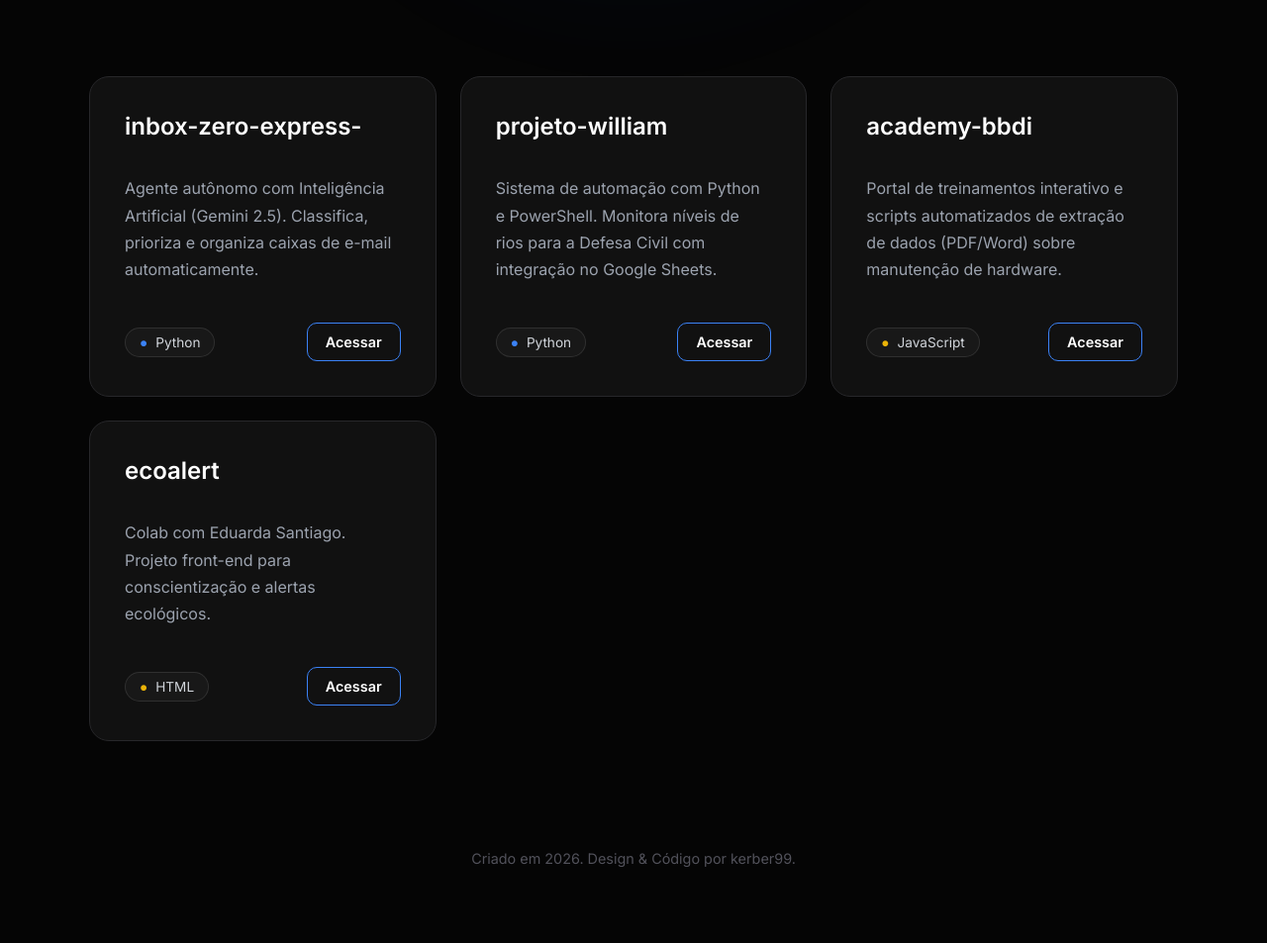
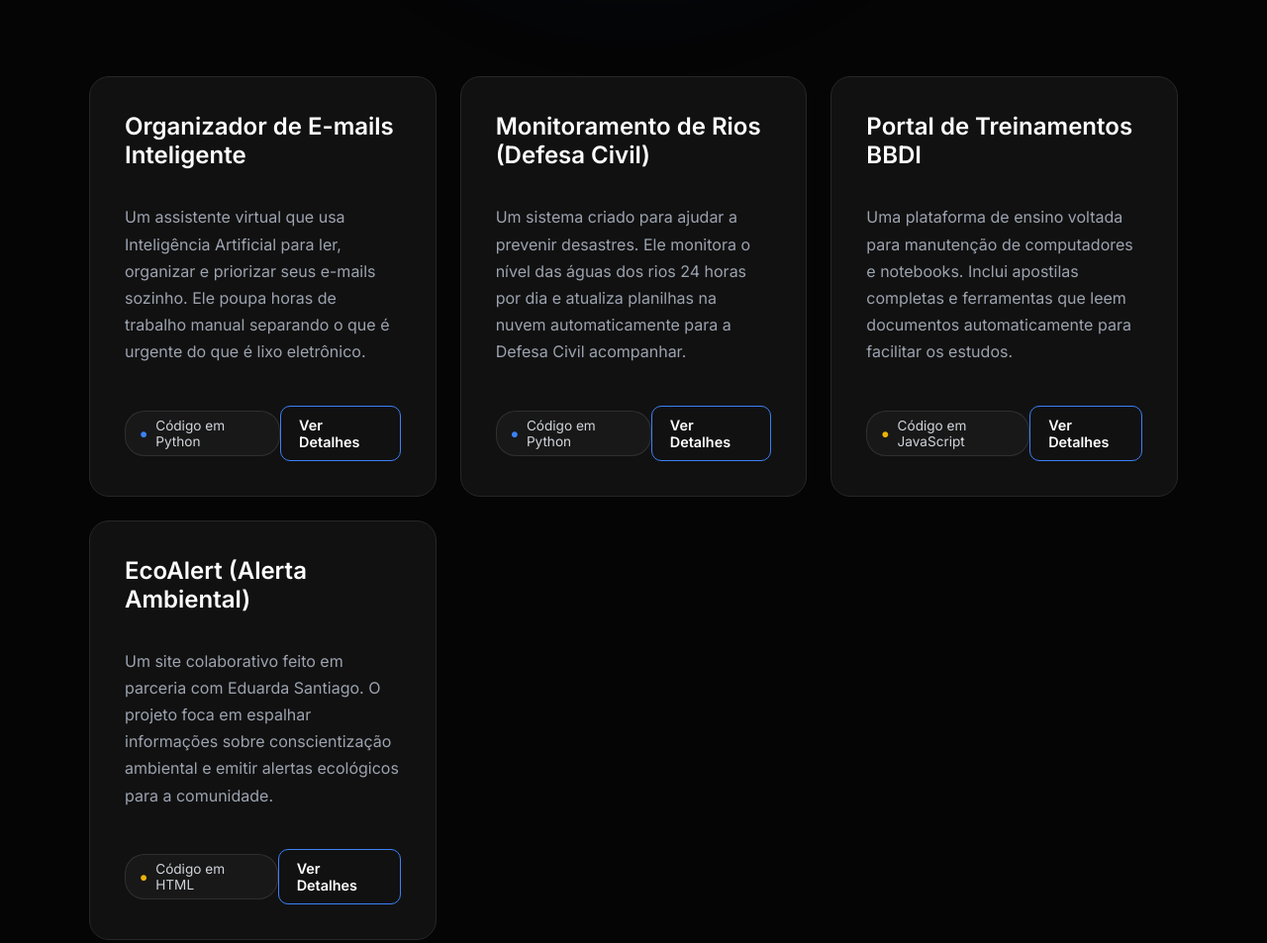
Before and after one commit to kerber99/kerber99.github.io, a plain HTML site: page index.html in a window 1280 px wide. Shown: the part 492-1445 px from the top of the page at 99% size. Before the commit the page ends 1415 px from the top, so only its background shows below. Drawn offline with Linux system fonts and the light colour scheme.

Commit message:
Translate project descriptions to plain, business-friendly language

```diff
--- a/index.html
+++ b/index.html
@@ -283,45 +283,45 @@
 
         <div class="card">
             <div class="card-header">
-                <h2 class="card-title">inbox-zero-express-</h2>
+                <h2 class="card-title">Organizador de E-mails Inteligente</h2>
             </div>
-            <p class="card-desc">Agente autônomo com Inteligência Artificial (Gemini 2.5). Classifica, prioriza e organiza caixas de e-mail automaticamente.</p>
+            <p class="card-desc">Um assistente virtual que usa Inteligência Artificial para ler, organizar e priorizar seus e-mails sozinho. Ele poupa horas de trabalho manual separando o que é urgente do que é lixo eletrônico.</p>
             <div class="card-footer">
-                <div class="badge python"><span>●</span> Python</div>
-                <a href="https://github.com/kerber99/inbox-zero-express-" class="btn" target="_blank">Acessar</a>
+                <div class="badge python"><span>●</span> Código em Python</div>
+                <a href="https://github.com/kerber99/inbox-zero-express-" class="btn" target="_blank">Ver Detalhes</a>
             </div>
         </div>
 
         <div class="card">
             <div class="card-header">
-                <h2 class="card-title">projeto-william</h2>
+                <h2 class="card-title">Monitoramento de Rios (Defesa Civil)</h2>
             </div>
-            <p class="card-desc">Sistema de automação com Python e PowerShell. Monitora níveis de rios para a Defesa Civil com integração no Google Sheets.</p>
+            <p class="card-desc">Um sistema criado para ajudar a prevenir desastres. Ele monitora o nível das águas dos rios 24 horas por dia e atualiza planilhas na nuvem automaticamente para a Defesa Civil acompanhar.</p>
             <div class="card-footer">
-                <div class="badge python"><span>●</span> Python</div>
-                <a href="https://github.com/kerber99/projeto-william" class="btn" target="_blank">Acessar</a>
+                <div class="badge python"><span>●</span> Código em Python</div>
+                <a href="https://github.com/kerber99/projeto-william" class="btn" target="_blank">Ver Detalhes</a>
             </div>
         </div>
 
         <div class="card">
             <div class="card-header">
-                <h2 class="card-title">academy-bbdi</h2>
+                <h2 class="card-title">Portal de Treinamentos BBDI</h2>
             </div>
-            <p class="card-desc">Portal de treinamentos interativo e scripts automatizados de extração de dados (PDF/Word) sobre manutenção de hardware.</p>
+            <p class="card-desc">Uma plataforma de ensino voltada para manutenção de computadores e notebooks. Inclui apostilas completas e ferramentas que leem documentos automaticamente para facilitar os estudos.</p>
             <div class="card-footer">
-                <div class="badge js"><span>●</span> JavaScript</div>
-                <a href="https://github.com/kerber99/academy-bbdi" class="btn" target="_blank">Acessar</a>
+                <div class="badge js"><span>●</span> Código em JavaScript</div>
+                <a href="https://github.com/kerber99/academy-bbdi" class="btn" target="_blank">Ver Detalhes</a>
             </div>
         </div>
 
         <div class="card">
             <div class="card-header">
-                <h2 class="card-title">ecoalert</h2>
+                <h2 class="card-title">EcoAlert (Alerta Ambiental)</h2>
             </div>
-            <p class="card-desc">Colab com Eduarda Santiago. Projeto front-end para conscientização e alertas ecológicos.</p>
+            <p class="card-desc">Um site colaborativo feito em parceria com Eduarda Santiago. O projeto foca em espalhar informações sobre conscientização ambiental e emitir alertas ecológicos para a comunidade.</p>
             <div class="card-footer">
-                <div class="badge js"><span>●</span> HTML</div>
-                <a href="https://github.com/ealessan-dra/ecoalert" class="btn" target="_blank">Acessar</a>
+                <div class="badge js"><span>●</span> Código em HTML</div>
+                <a href="https://github.com/ealessan-dra/ecoalert" class="btn" target="_blank">Ver Detalhes</a>
             </div>
         </div>
 
```
